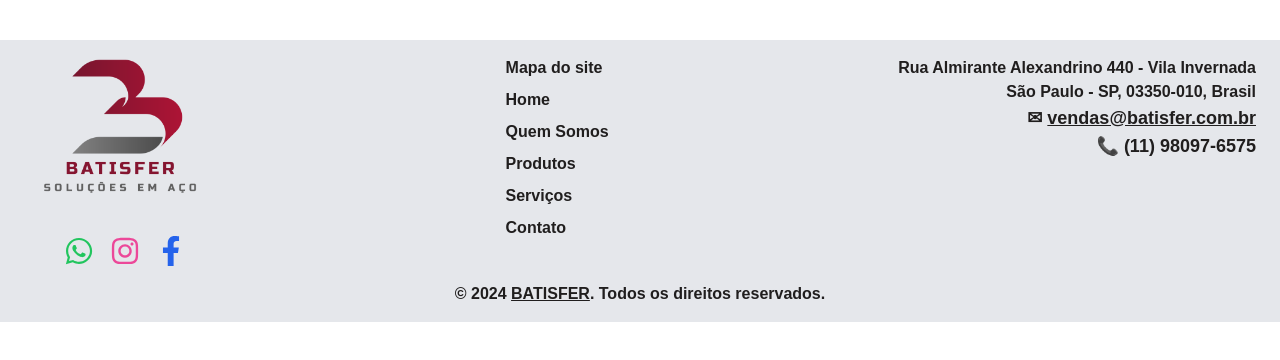
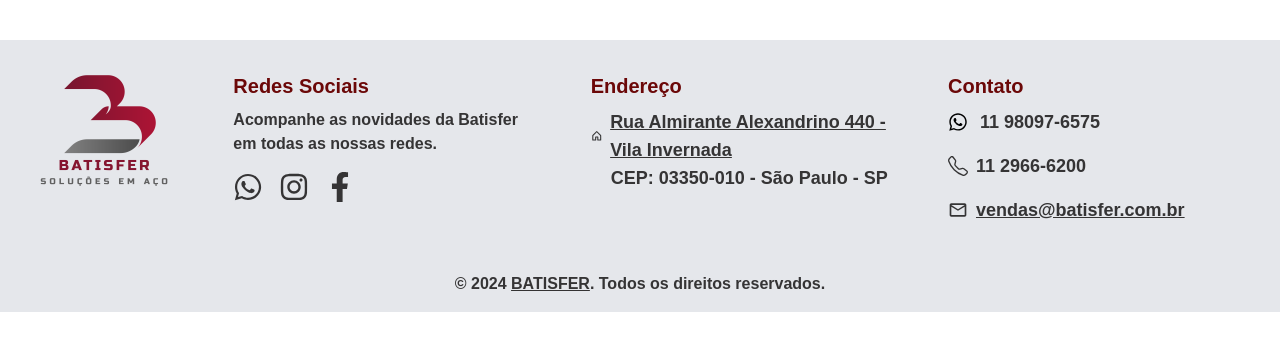
Before and after one commit to annxsbea/Batisfer, a Next.js app: page /componentes/Rodape in a window 1280 px wide. Shown: the top 360 px of the page. Built offline with nearby package versions, Linux system fonts and the light colour scheme.

Commit message:
configs dos resand

```diff
--- a/src/app/Servicos.tsx
+++ b/src/app/Servicos.tsx
@@ -36,34 +36,40 @@ const servicos = [
 
 export default function Servicos() {
   return (
-    <div className="mt-[-220px]">
+    <div className="mt-[-150px] lg:mt-[-220px]">
       <motion.section
         id="servicos"
-        className="min-h-screen flex items-center justify-center"
+        className="min-h-screen flex items-center justify-center px-4"
         initial="hidden"
         animate="visible"
         variants={sectionVariants}
       >
-        <div className="container mx-auto text-center px-4 text-black ">
-        <h2 className="text-4xl font-semibold mb-5 text-[#6B0808] border-b-2 border-[#6B0808] inline-block">Serviços</h2>
-        <div className="grid grid-cols-1 sm:grid-cols-2 md:grid-cols-3 gap-6">
+        <div className="container mx-auto text-center text-black mt-12" >
+          <h2 className="text-3xl sm:text-4xl font-semibold mb-12 sm:mb-16 lg:mb-8 text-[#6B0808] border-b-2 border-[#6B0808] inline-block">
+            Serviços
+          </h2>
+          <div className="grid grid-cols-1 sm:grid-cols-2 md:grid-cols-3 gap-8">
             {servicos.map(servico => (
               <motion.div
                 key={servico.id}
-                className="flex flex-col items-center  rounded-lg  transition duration-300 ease-in-out transform hover:scale-105 hover:bg-gray-100"
+                className="flex flex-col items-center bg-white rounded-lg shadow-md transition duration-300 ease-in-out transform hover:scale-105 hover:bg-gray-100 p-4"
               >
-                <div className="min-w-96 h-64 flex items-center justify-center">
+                <div className="w-full h-48 sm:h-64 lg:h-80 flex items-center justify-center">
                   <Image
                     src={servico.imagem}
                     alt={`Imagem do ${servico.nome}`}
                     width={400}
                     height={200}
-                    className="w-full h-56 object-cover bg-gray-200 rounded-md"
+                    className="w-full h-full object-cover bg-gray-200 rounded-md"
                   />
                 </div>
-                <h3 className="text-3xl mb-2 font-semibold text-gray-900 mt-8">{servico.nome}</h3>
-                <div className="mt-4 text-justify">
-                  <p className="max-w-xs text-gray-800">{servico.descricao}</p>
+                <h3 className="text-2xl sm:text-3xl mb-2 font-semibold text-gray-900 mt-6 sm:mt-8">
+                  {servico.nome}
+                </h3>
+                <div className="mt-4 text-center sm:text-justify">
+                  <p className="max-w-xs mx-auto text-gray-800">
+                    {servico.descricao}
+                  </p>
                 </div>
               </motion.div>
             ))}
--- a/src/app/api/send/route.ts
+++ b/src/app/api/send/route.ts
@@ -1,15 +1,13 @@
-import { EmailTemplate } from '../../componentes/email-template';
+import { EmailTemplate } from '../../componentes/email-templantes';
 import { Resend } from 'resend';
 
 const resend = new Resend(process.env.RESEND_API_KEY);
 
-
-
 export async function POST() {
   try {
     const { data, error } = await resend.emails.send({
-      from: 'Anna gameplays <annasoares.bb@gmail.com>',
-      to: ['annasoares.bb@gmail.com'],
+      from: 'FormContato@batisfer.com.br',
+      to: ['annxsbea@gmail.com'],
       subject: 'Hello world',
       react: EmailTemplate({ firstName: 'John' }),
     });
--- a/src/app/componentes/NavBar/page.tsx
+++ b/src/app/componentes/NavBar/page.tsx
@@ -110,7 +110,12 @@ const Navbar = () => {
           >
             Quem Somos
           </a>
-
+          <a
+            href="#servicos"
+            className={`hover:text-gray-400 ${activeSection === "servicos" ? "border-b-4 border-red-500" : ""}`}
+          >
+            Serviços
+          </a>
           <DropdownMenu>
             <DropdownMenuTrigger asChild>
               <button
@@ -158,12 +163,7 @@ const Navbar = () => {
             )}
           </DropdownMenu>
 
-          <a
-            href="#servicos"
-            className={`hover:text-gray-400 ${activeSection === "servicos" ? "border-b-4 border-red-500" : ""}`}
-          >
-            Serviços
-          </a>
+
           <a
             href="#contato"
             className={`hover:text-gray-400 ${activeSection === "contato" ? "border-b-4 border-red-500" : ""}`}
@@ -175,7 +175,7 @@ const Navbar = () => {
             href="https://wa.me/5511999999999" // Coloque seu número aqui
             target="_blank"
             rel="noopener noreferrer"
-            className="flex items-center space-x-2 px-4 py-2 bg-green-500 text-white rounded-full hover:bg-green-600"
+            className="flex items-center space-x-2 px-4 py-2 bg-black text-white rounded-full hover:bg-green-600"
           >
             <FaWhatsapp className="w-5 h-5" />
             <span>Enviar Cotação</span>
--- a/src/app/componentes/Rodape/page.tsx
+++ b/src/app/componentes/Rodape/page.tsx
@@ -1,62 +1,87 @@
 'use client';
 import { FaWhatsapp, FaInstagram, FaFacebookF } from "react-icons/fa"; // Ícones do WhatsApp, Instagram e Facebook
-
 import Image from "next/image";
 import Link from "next/link";
 import Logo from "../../../assents/Logo.png";
+import { MdOutlineMail } from "react-icons/md";
+import { PiHouseBold } from "react-icons/pi";
+import { BsTelephone } from "react-icons/bs";
 
 const Footer = () => {
   return (
     <footer className="text-[#201E1E] font-semibold w-full mt-10 bg-gray-100">
-      <div className="flex justify-between items-start bg-gray-200 py-4 px-6">
+      <div className="flex flex-col md:flex-row justify-between items-start bg-gray-200 py-8 px-6 space-y-8 md:space-y-0">
 
         {/* Logo */}
-        <div className="flex items-start">
+        <div className="flex flex-col justify-center items-center md:items-start">
           <Link href="/">
             <Image
               src={Logo}
               alt="Logo"
               width={100}
               height={100}
-              className="w-48 h-auto sm:w-52 md:w-48 lg:w-48"
+              className="w-32 h-auto sm:w-48 md:w-40"
               priority
             />
           </Link>
         </div>
 
-        {/* Mapa do site */}
-        <div className="flex flex-col text-left space-y-2">
-          <h3 className="font-semibold">Mapa do site</h3>
-          <Link href="/" className="hover:underline">Home</Link>
-          <Link href="#quem-somos" className="hover:underline">Quem Somos</Link>
-          <Link href="#produtos" className="hover:underline">Produtos</Link>
-          <Link href="#servicos" className="hover:underline">Serviços</Link>
-          <Link href="#contato" className="hover:underline">Contato</Link>
+        {/* Redes sociais */}
+        <div className="flex flex-col text-[#1a1919de]  items-center md:items-start md:w-1/4">
+          <h3 className="text-[#6B0808] text-xl mb-2">Redes Sociais</h3>
+          <p className="mb-4 text-center md:text-left">Acompanhe as novidades da Batisfer em todas as nossas redes.</p>
+          <div className="flex space-x-4">
+            <Link href="https://wa.me/5511980976575" target="_blank" aria-label="WhatsApp">
+              <FaWhatsapp size={30} className="text-black-600 hover:text-red-800" />
+            </Link>
+            <Link href="https://www.instagram.com/seuusuario" target="_blank" aria-label="Instagram">
+              <FaInstagram size={30} className="text-black-600 hover:text-red-800" />
+            </Link>
+            <Link href="https://www.facebook.com/seuusuario" target="_blank" aria-label="Facebook">
+              <FaFacebookF size={30} className="text-black-600 hover:text-red-800" />
+            </Link>
+          </div>
+        </div>
+
+        {/* Endereço */}
+        <div className="flex  text-[#1a1919de] flex-col items-center md:items-start text-center md:text-left md:w-1/4">
+          <h3 className="font-semibold text-[#6B0808] text-xl mb-2">Endereço</h3>
+          <div className="flex items-center justify-center md:justify-start">
+            <PiHouseBold className="mr-2" />
+            <p>
+              <a
+                href="https://www.google.com/maps?q=Rua+Almirante+Alexandrino+440+-+Vila+Invernada,+São+Paulo+-+SP,+03350-010,+Brasil"
+                target="_blank"
+                rel="noopener noreferrer"
+                className="underline text-lg"
+              >
+                Rua Almirante Alexandrino 440 - Vila Invernada
+              </a>
+            </p>
+          </div>
+          <p  className="text-lg ml-5" >CEP: 03350-010 - São Paulo - SP</p>
         </div>
 
         {/* Contato */}
-        <div className="text-right">
-          <p>Rua Almirante Alexandrino 440 - Vila Invernada</p>
-          <p>São Paulo - SP, 03350-010, Brasil</p>
-          <p className="text-lg">✉ <a href="mailto:vendas@batisfer.com.br" className="underline">vendas@batisfer.com.br</a></p>
-          <p className="text-lg">📞 (11) 98097-6575</p>
+        <div className="flex flex-col  text-[#1a1919de] items-center md:items-start md:w-1/4">
+          <h3 className="font-semibold text-[#6B0808] text-xl mb-2">Contato</h3>
+          <Link href="https://wa.me/5511980976575" target="_blank" aria-label="WhatsApp" className="flex items-center">
+            <FaWhatsapp size={20} className="text-black hover:text-black" />
+            <p className="text-lg ml-3">11 98097-6575</p>
+          </Link>
+          <div className="mt-4 flex items-center">
+            <BsTelephone size={20} />
+            <p className="text-lg ml-2">11 2966-6200</p>
+          </div>
+          <div className="mt-4 flex items-center">
+            <MdOutlineMail size={20} />
+            <p className="text-lg ml-2"><a href="mailto:vendas@batisfer.com.br" className="underline">vendas@batisfer.com.br</a></p>
+          </div>
         </div>
       </div>
 
-         {/* Redes sociais */}
-         <div className="flex justify-start space-x-4 bg-gray-200 px-16 mt-[-20px]">
-        <Link href="https://wa.me/5511980976575" target="_blank">
-          <FaWhatsapp size={30} className="text-green-500" />
-        </Link>
-        <Link href="https://www.instagram.com/seuusuario" target="_blank">
-          <FaInstagram size={30} className="text-pink-500" />
-        </Link>
-        <Link href="https://www.facebook.com/seuusuario" target="_blank">
-          <FaFacebookF size={30} className="text-blue-600" />
-        </Link>
-      </div>
-      {/* Endereço e direitos reservados */}
-      <div className="text-center bg-gray-200 p-4 w-full">
+      {/* Direitos reservados */}
+      <div className="text-center text-[#1a1919de] bg-gray-200 py-4">
         <p>&copy; 2024 <a href="https://www.batisfer.com.br" className="underline">BATISFER</a>. Todos os direitos reservados.</p>
       </div>
     </footer>
--- /dev/null
+++ b/src/app/componentes/email-templantes.tsx
@@ -0,0 +1,13 @@
+import * as React from 'react';
+
+interface EmailTemplateProps {
+  firstName: string;
+}
+
+export const EmailTemplate: React.FC<Readonly<EmailTemplateProps>> = ({
+  firstName,
+}) => (
+  <div>
+    <h1>Welcome, {firstName}!</h1>
+  </div>
+);
```
Also changed, not shown: src/app/QuemSomos.tsx (+18 -15 lines), 1 other file (tests, documents, lock files or other folders).
